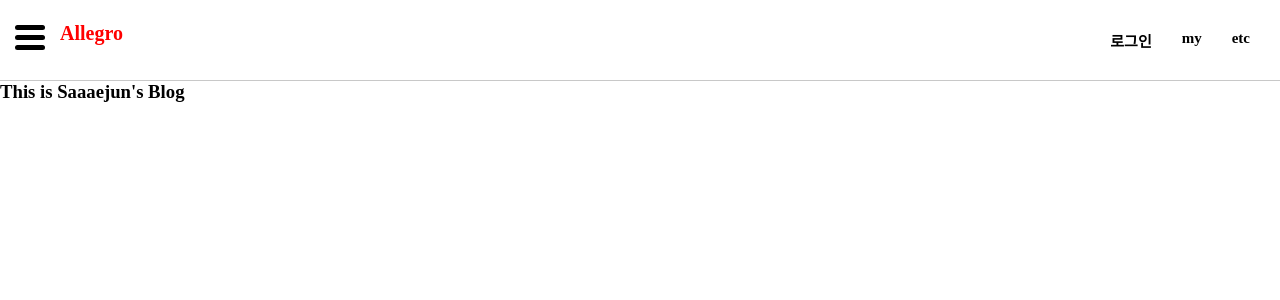
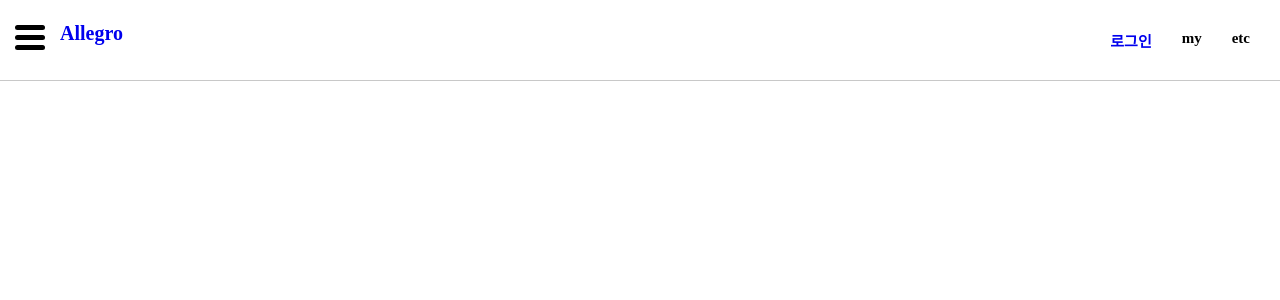
Before and after one commit to mohamohai/portfolio, a React (Create React App) app in the folder client/: page /test in a window 1280 px wide. Shown: the top 300 px of the page. Built offline with nearby package versions, Linux system fonts and the light colour scheme; the HTML template or start-up script is replaced by a standard one; a web font is replaced by a local one.

Commit message:
href   // Link to 'path' +loading

```diff
--- a/client/src/App.js
+++ b/client/src/App.js
@@ -31,12 +31,9 @@ class App extends Component{
 
     <BrowserRouter>
     <GNB></GNB>
-
-
-        <Route path="/test" component={() => <Home />} />
-
         <Route exact path="/" component={UserSelect} />
         <Route path="/about" component={Home} />
+        <Route path="/SignUp" component={SignUp} />
     </BrowserRouter>
 
        </div>
--- a/client/src/mainContents/GNB.js
+++ b/client/src/mainContents/GNB.js
@@ -1,5 +1,7 @@
 
 import { Component } from "react";
+import { BrowserRouter,Route, Link,Switch } from "react-router-dom";
+
 class GNB extends Component{
     render(){
         return(
@@ -9,10 +11,10 @@ class GNB extends Component{
                     <div className = "line2"></div>
                     <div className = "line3"></div>
                 </div><div className = "closeMenuBtn"></div>
-                <div className = "logo" >Allegro</div>
+                <div className = "logo" ><Link to ="/">Allegro</Link></div>
                 <div className = "gnbUser">
                     <ul>
-                        <li>로그인</li>
+                        <li><Link to ="SignUp">로그인</Link></li>
                         <li>my</li>
                         <li>etc</li>
                     </ul>
--- a/package.json
+++ b/package.json
@@ -22,6 +22,7 @@
         "react-calendar": "^3.7.0",
         "react-date-range": "^1.4.0",
         "react-datepicker": "^4.7.0",
+        "react-loading": "^2.0.3",
         "react-native": "^0.67.4",
         "react-router": "^6.2.2",
         "react-router-dom": "^5.2.0",
```
Also changed, not shown: 1 other file (tests, documents, lock files or other folders).
